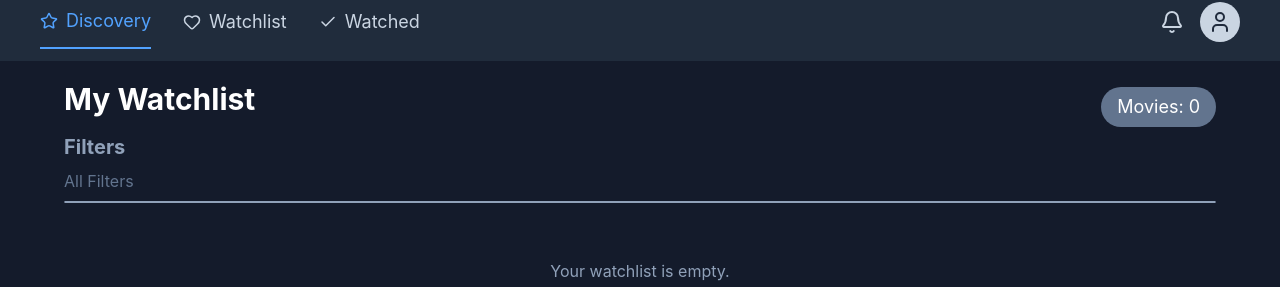
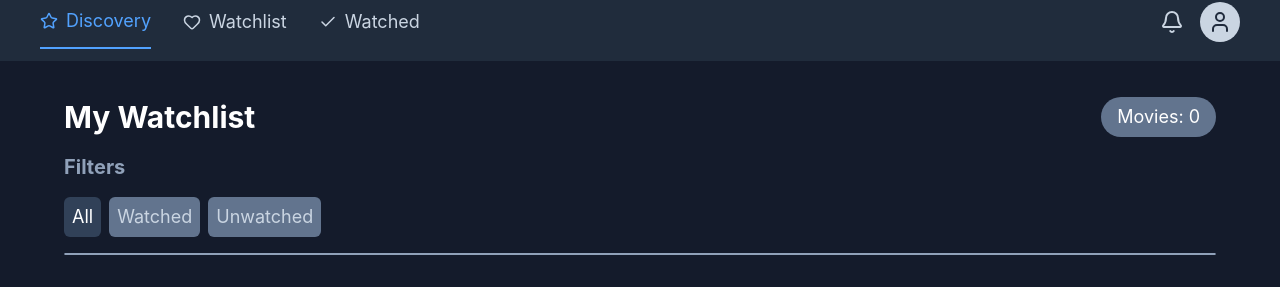
Before and after one commit to bitavafaei/movie-watchlist, a React (Vite) app: page / in a window 1280 px wide. Shown: the part 1693-1980 px from the top of the page. Built offline with nearby package versions, Linux system fonts and the light colour scheme.

Commit message:
create filters:all, watched,unwatched and change the classes for them when click on them

```diff
--- a/src/components/Watchlist.jsx
+++ b/src/components/Watchlist.jsx
@@ -1,18 +1,41 @@
 import WatchlistItem from "./WatchlistItem";
 import Header from "./Header";
+import { useState } from "react";
 
 export default function Watchlist({watchlist, onRemove, watched, markAsWatched}) {
+    const[filter, setFilter] = useState("All")
+
+    let filteredWatchlist;
+
+    if (filter==="All") {
+        filteredWatchlist = watchlist
+    } else if (filter === "Watched"){
+        filteredWatchlist = watchlist.filter((movie) => watched.some((item) => item.id === movie.id))
+    } else {
+        filteredWatchlist = watchlist.filter((movie) => !watched.some((item) => item.id === movie.id))
+    }
+
     return(
         <div>
             <Header/>
             <div className="bg-[#141B2B] p-5">
                 <div className="mx-auto w-full max-w-6xl">
-                    <div className="flex justify-between items-center">
-                        <h1 className="text-white text-3xl font-bold pb-4">My Watchlist</h1>
+                    <div className="flex justify-between items-center py-4">
+                        <h1 className="text-white text-3xl font-bold">My Watchlist</h1>
                         <button className="w-fit h-10 max-w-md rounded-4xl bg-slate-500 text-lg text-white px-4">Movies: {watchlist.length}</button>
                     </div>
                     <h2 className="text-slate-400 text-xl font-bold">Filters</h2>
-                    <h4 className="text-slate-500 py-2">All Filters</h4>
+                    <div className="flex gap-2 my-4">
+                        <button className={`w-fit px-2 h-10 max-w-md rounded-md text-lg transition-colors
+                            ${filter === "All" ? "text-white bg-slate-700 hover: bg-slate-300 transition-colors" : "text-slate-300 bg-slate-500 hover: bg-slate-900 transition-colors"}`}
+                            onClick={() => setFilter("All")}>All</button>
+                        <button className={`w-fit px-2 h-10 max-w-md rounded-md text-lg
+                            ${filter === "Watched" ? "text-white bg-slate-700" : "text-slate-300 bg-slate-500"}`}
+                            onClick={() => setFilter("Watched")}>Watched</button>
+                        <button className={`w-fit px-2 h-10 max-w-md rounded-md text-lg
+                            ${filter === "Unwatched" ? "text-white bg-slate-700" : "text-slate-300 bg-slate-500"}`}
+                            onClick={() => setFilter("Unwatched")}>Unwatched</button>
+                    </div>
                     <hr className="border-slate-400 border-[1px] rounded-md mb-4" />
                     {watchlist.length === 0 ?(
                         <p className="text-slate-400 text-center py-10">
@@ -20,7 +43,7 @@ export default function Watchlist({watchlist, onRemove, watched, markAsWatched})
                         </p>
                     ):(
                         <div className="flex flex-col gap-6">
-                            {watchlist.map((movie) =>(
+                            {filteredWatchlist.map((movie) =>(
                                 <WatchlistItem
                                     key={movie.id}
                                     movie={movie}
```
